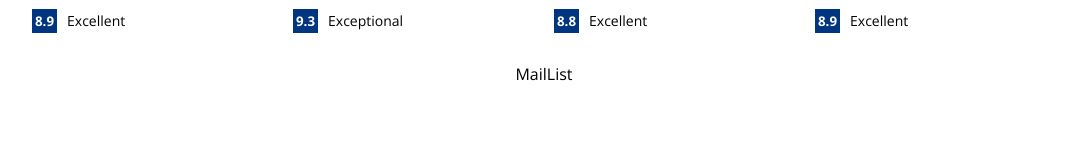
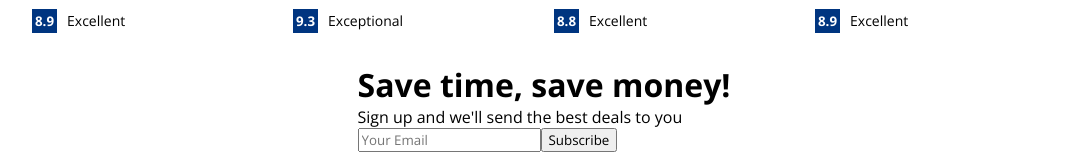
Before and after one commit to Koko-Dev/react-reservation-app, a React (Create React App) app: page / in a window 1280 px wide. Shown: the part 1426-1578 px from the top of the page, without its empty margins (96-1183 px from the left). Before the commit the page ends 1511 px from the top, so only its background shows below. Built offline with nearby package versions, Linux system fonts and the light colour scheme.

Commit message:
MailList.js: Modify jsx to include an email signup subscription

```diff
--- a/src/components/mailList/MailList.js
+++ b/src/components/mailList/MailList.js
@@ -2,7 +2,14 @@ import './mailList.css';
 
 const MailList = () => {
 	return (
-		<div>MailList</div>
+		<div className="mail">
+			<h1 className="mailTitle">Save time, save money!</h1>
+			<span className="mailDesc">Sign up and we'll send the best deals to you</span>
+			<div className="mailInputContainer">
+				<input type="text" placeholder="Your Email" />
+				<button>Subscribe</button>
+			</div>
+		</div>
 	)
 }
 
```
